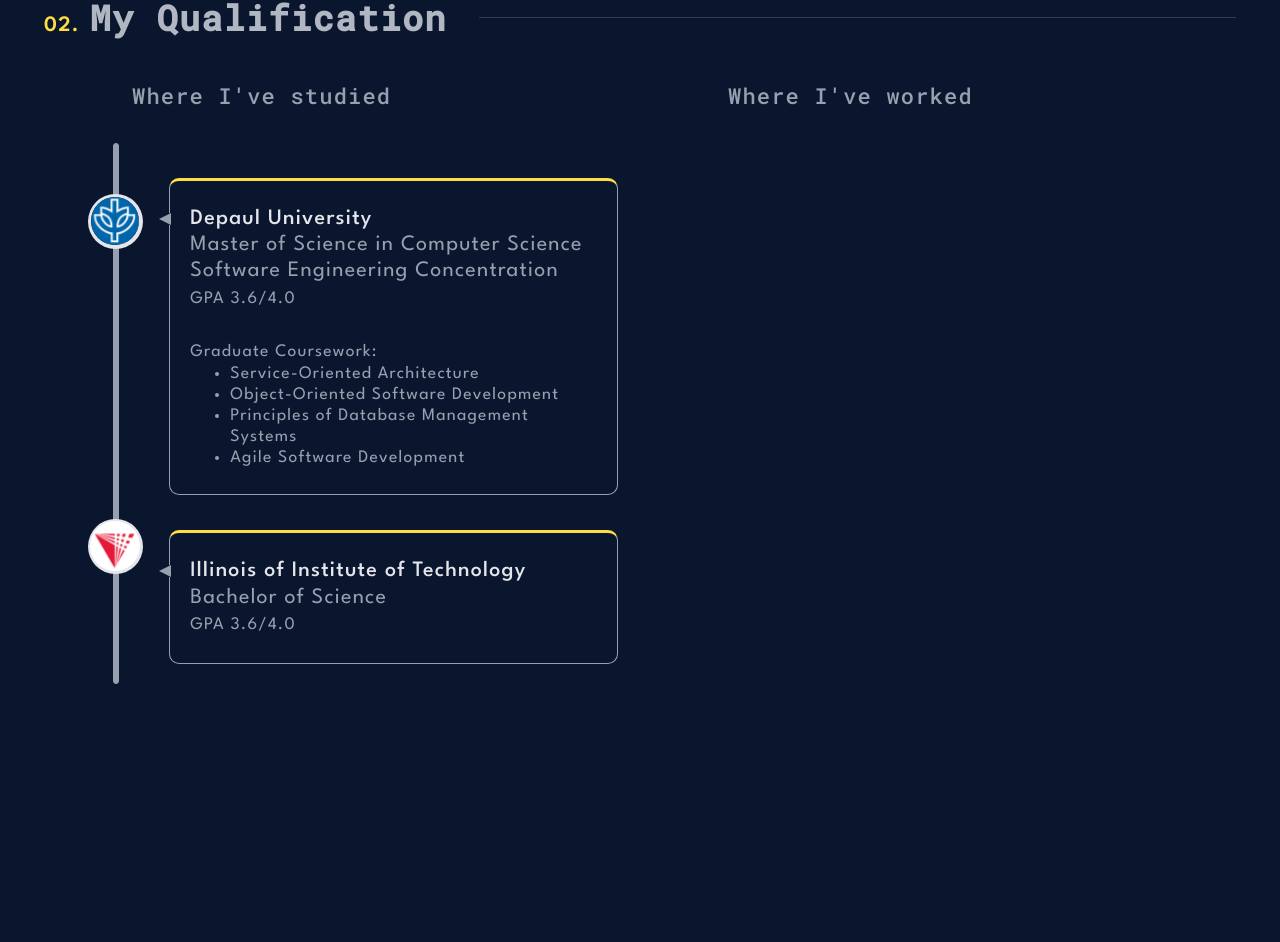
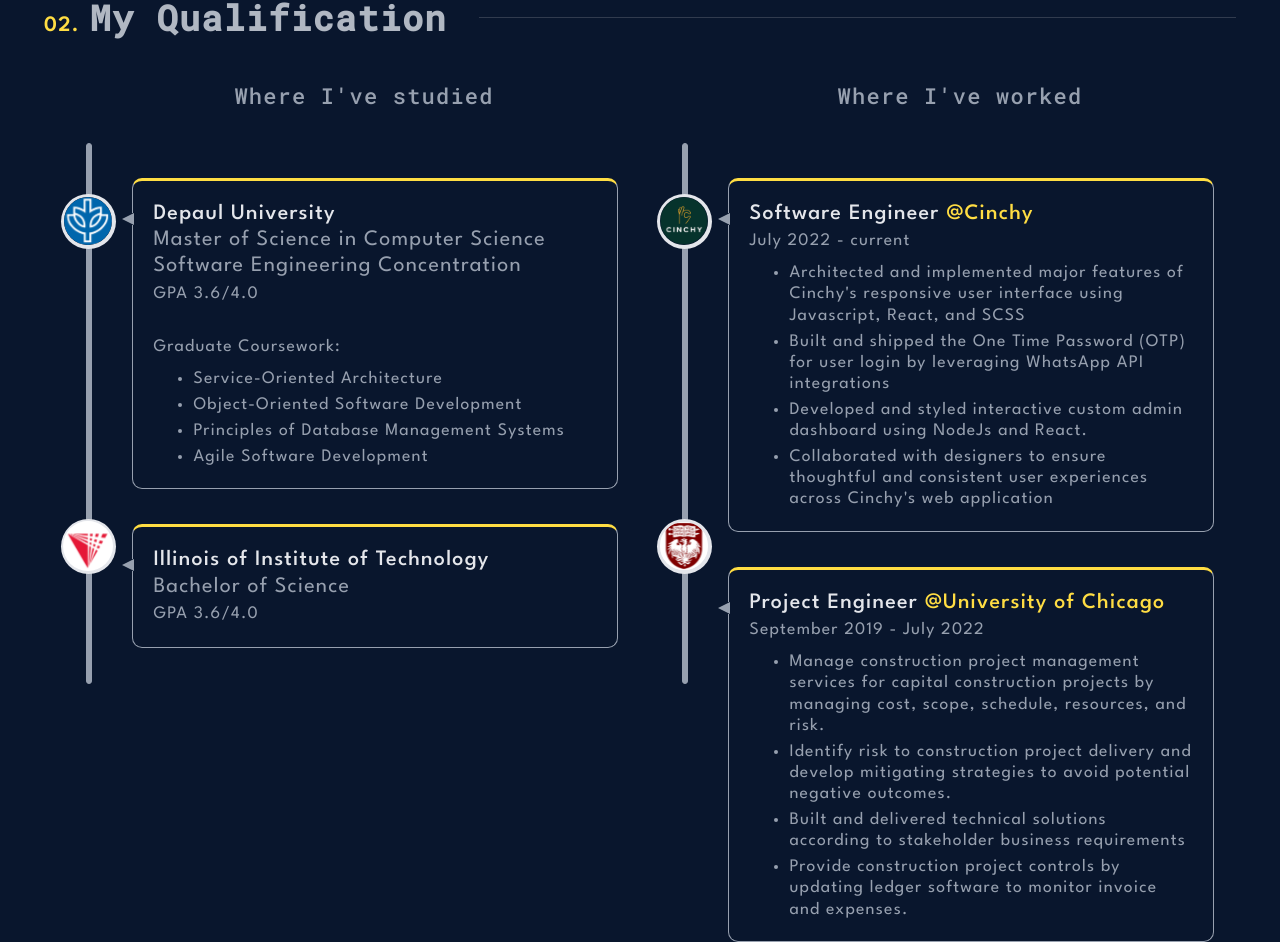
Before and after one commit to techwithnaga/masnaga, a React (Vite) app: page / in a window 1280 px wide. Shown: the part 1652-2594 px from the top of the page. Before the commit the page ends 2400 px from the top, so only its background shows below. Built offline with nearby package versions, Linux system fonts and the light colour scheme; some icons are missing.

Commit message:
add work experience

```diff
--- a/src/components/aboutMe/aboutMe.scss
+++ b/src/components/aboutMe/aboutMe.scss
@@ -1,11 +1,10 @@
 .aboutMe {
   width: 100%;
   height: 100vh;
-  max-height: 80rem;
+  max-height: 50rem;
   display: flex;
   align-items: center;
   justify-content: center;
-  // border: 1px solid red;
 
   .aboutMeContainer {
     width: 70rem;
--- a/src/components/experience/Experience.jsx
+++ b/src/components/experience/Experience.jsx
@@ -1,5 +1,5 @@
 import React from "react";
-import cinchyLogo from "../../img/cinchy_life_logo.png";
+
 import {
   VerticalTimeline,
   VerticalTimelineElement,
--- a/src/components/qualification/Qualification.jsx
+++ b/src/components/qualification/Qualification.jsx
@@ -3,8 +3,10 @@
 import "./qualification.scss";
 import { FaToolbox, FaUserGraduate } from "react-icons/fa6";
 import { GiGraduateCap } from "react-icons/gi";
+import cinchyLogo from "../../img/cinchyLogo.svg";
 import depaulIcon from "../../img/depaulIcon.svg";
 import iitLogo from "../../img/iitLogo.svg";
+import uofcLogo from "../../img/uofcLogo.svg";
 
 const Qualification = () => {
   return (
@@ -73,6 +75,93 @@
                 Where I've worked
               </h6>
             </div>
+            <div className="itemContentWrapper">
+              <div className="left">
+                <div className="icon">
+                  <img src={cinchyLogo} alt="depaul icon" />
+                </div>
+                <div className="icon4">
+                  <img src={uofcLogo} alt="iit Logo" />
+                </div>
+              </div>
+              <div className="right">
+                <div className="schoolContent">
+                  <div className="triangle"></div>
+                  <h6>
+                    Software Engineer{" "}
+                    <span>
+                      <a
+                        href="https://www.cinchy.life/"
+                        className="companyLink"
+                        target="_blank"
+                      >
+                        @Cinchy
+                      </a>
+                    </span>
+                  </h6>
+                  <label>July 2022 - current</label>
+
+                  <ul>
+                    <li>
+                      Architected and implemented major features of Cinchy's
+                      responsive user interface using Javascript, React, and
+                      SCSS
+                    </li>
+                    <li>
+                      Built and shipped the One Time Password (OTP) for user
+                      login by leveraging WhatsApp API integrations
+                    </li>
+                    <li>
+                      Developed and styled interactive custom admin dashboard
+                      using NodeJs and React.
+                    </li>
+                    <li>
+                      Collaborated with designers to ensure thoughtful and
+                      consistent user experiences across Cinchy's web
+                      application
+                    </li>
+                  </ul>
+                </div>
+                <div className="schoolContent">
+                  <div className="triangle"></div>
+                  <h6>
+                    Project Engineer{" "}
+                    <span>
+                      <a
+                        href="https://www.uchicagomedicine.org/"
+                        className="companyLink"
+                        target="_blank"
+                      >
+                        @University of Chicago
+                      </a>
+                    </span>
+                  </h6>
+                  <div className="title">
+                    <label>September 2019 - July 2022</label>
+                  </div>
+                  <ul className="list">
+                    <li>
+                      Manage construction project management services for
+                      capital construction projects by managing cost, scope,
+                      schedule, resources, and risk.
+                    </li>
+                    <li>
+                      Identify risk to construction project delivery and develop
+                      mitigating strategies to avoid potential negative
+                      outcomes.
+                    </li>
+                    <li>
+                      Built and delivered technical solutions according to
+                      stakeholder business requirements
+                    </li>
+                    <li>
+                      Provide construction project controls by updating ledger
+                      software to monitor invoice and expenses.
+                    </li>
+                  </ul>
+                </div>
+              </div>
+            </div>
           </div>
         </div>
       </div>
--- a/src/components/qualification/qualification.scss
+++ b/src/components/qualification/qualification.scss
@@ -1,7 +1,7 @@
 .qualification {
   width: 100%;
   height: 100vh;
-  max-height: 100rem;
+  max-height: 50rem;
   display: flex;
   align-items: center;
   justify-content: center;
@@ -40,15 +40,15 @@
 
       .item {
         flex: 1;
-        margin-left: 2rem;
         margin-top: 2rem;
-        // border: 1px solid red;
         box-sizing: border-box;
 
         .itemHeader {
           display: flex;
           align-items: center;
           gap: 1rem;
+
+          justify-content: center;
 
           .icon {
             width: 1rem;
@@ -59,10 +59,10 @@
         .itemContentWrapper {
           box-sizing: border-box;
           height: calc(100% - 2rem);
-          // border: 1px solid white;
-          padding: 1.5rem 1rem 0 3px;
+
+          padding: 1.5rem 1rem 0 20px;
           display: flex;
-          gap: 50px;
+          gap: 40px;
 
           .left {
             width: 5px;
@@ -110,15 +110,33 @@
                 background-color: white;
               }
             }
+            .icon4 {
+              width: 2.5rem;
+              height: 2.5rem;
+              border-radius: 100%;
+              background-color: var(--white);
+              position: absolute;
+              left: -1.2rem;
+              top: 375px;
+              display: flex;
+              justify-content: center;
+              align-items: center;
+
+              img {
+                width: 2.2rem;
+                height: 2.2rem;
+                border-radius: 100%;
+                background-color: white;
+              }
+            }
           }
 
           .right {
             width: 100%;
             height: 100%;
-            // border: 1px solid greenyellow;
 
             .schoolContent {
-              padding: 25px 20px 25px 20px;
+              padding: 20px 20px 20px 20px;
               border: 1px solid var(--grey);
               border-top: 3px solid var(--gold);
               border-radius: 10px;
@@ -131,9 +149,16 @@
               label,
               li {
                 font-size: 0.8rem;
+                margin-top: 5px;
               }
               ul {
-                margin: 0;
+                margin-top: 10px;
+                margin-bottom: 0;
+              }
+
+              .companyLink {
+                text-decoration: none;
+                color: var(--gold);
               }
 
               .triangle {
```
Also changed, not shown: src/img/cinchyLogo.svg (added), src/img/uofcLogo.svg (added).
